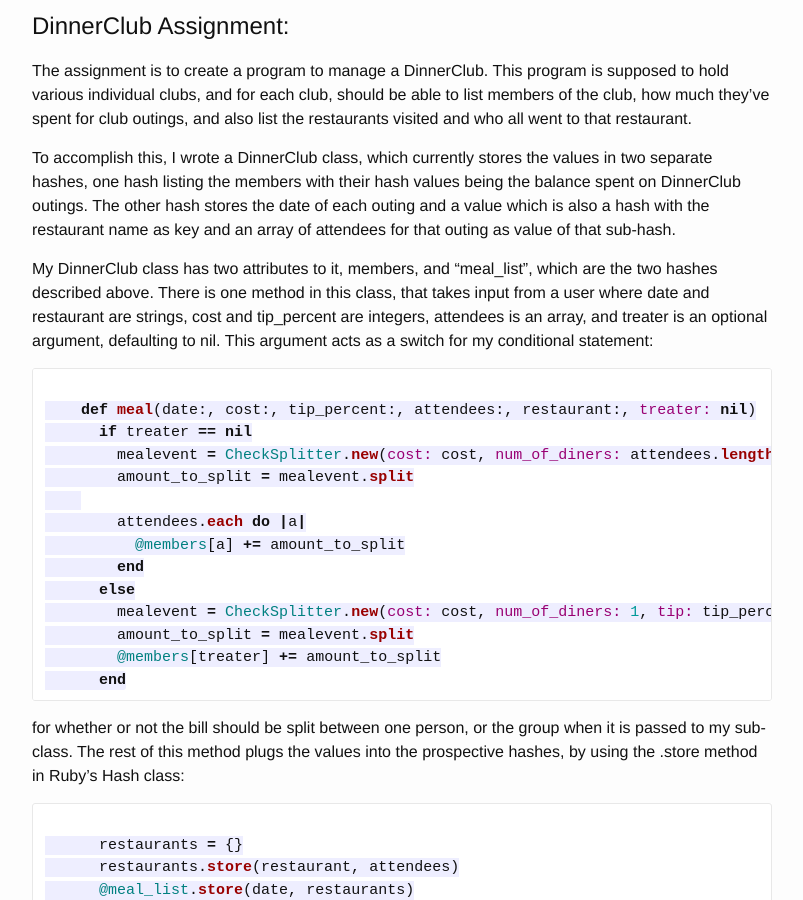
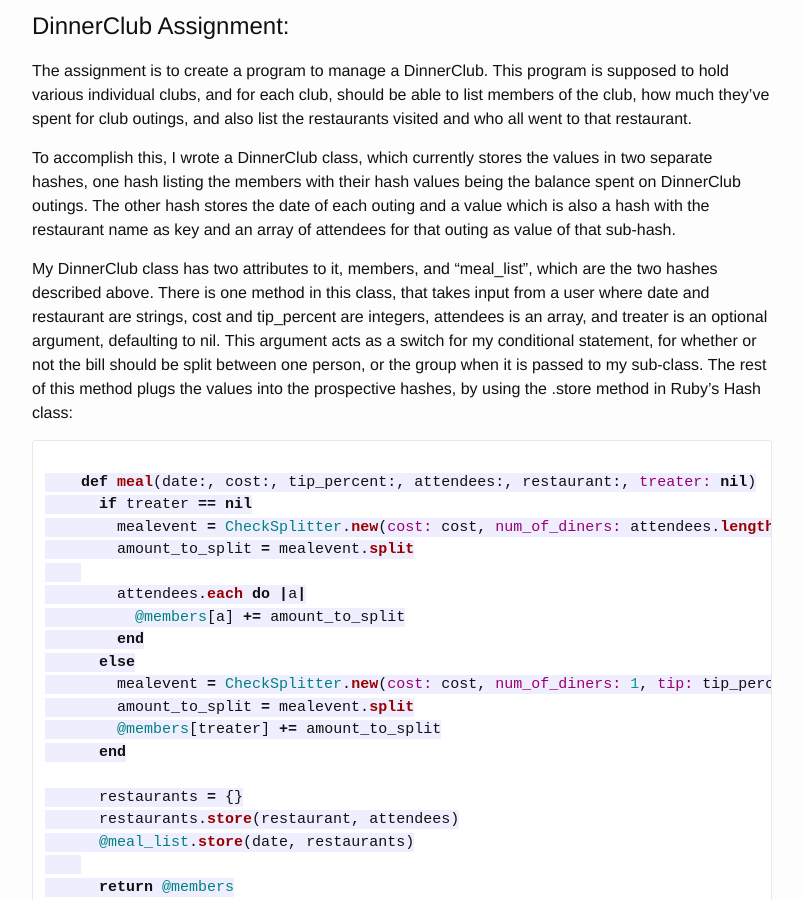
Before and after one commit to alodes999/alodes999, a Jekyll site: the page built from _posts/2015-06-10-dinner-club.markdown, in a window 1280 px wide and 900 px high, scrolled down 192 px. Shown: the whole window, without its empty margins (238-1041 px from the left). Built offline with Jekyll 4.4.1, drawn with Linux system fonts in a browser that asks for light colours; Markdown is read by kramdown in place of the engine named in the settings; part of the change alters nothing that is shown.

Commit message:
One more try, with some new formatting

````diff
--- a/_posts/2015-06-10-dinner-club.markdown
+++ b/_posts/2015-06-10-dinner-club.markdown
@@ -12,7 +12,8 @@ The assignment is to create a program to manage a DinnerClub.  This program is s
 To accomplish this, I wrote a DinnerClub class, which currently stores the values in two separate hashes, one hash listing the members with their hash values being the balance spent on DinnerClub outings.  The other hash stores the date of each outing and a value which is also a hash with the restaurant name as key and an array of attendees for that outing as value of that sub-hash.
 
 My DinnerClub class has two attributes to it, members, and "meal_list", which are the two hashes described above.
-There is one method in this class, that takes input from a user where date and restaurant are strings, cost and tip_percent are integers, attendees is an array, and treater is an optional argument, defaulting to nil.  This argument acts as a switch for my conditional statement:
+There is one method in this class, that takes input from a user where date and restaurant are strings, cost and tip_percent are integers, attendees is an array, and treater is an optional argument, defaulting to nil.  This argument acts as a switch for my conditional statement, for whether or not the bill should be split between one person, or the group when it is passed to my sub-class.  The rest of this method plugs the values into the prospective hashes, by using the .store method in Ruby's Hash class:
+
 ```ruby
 
     def meal(date:, cost:, tip_percent:, attendees:, restaurant:, treater: nil)
@@ -28,12 +29,6 @@ There is one method in this class, that takes input from a user where date and r
         amount_to_split = mealevent.split
         @members[treater] += amount_to_split
       end
-```
-
-for whether or not the bill should be split between one person, or the group when it is passed to my sub-class.  The rest of this method plugs the values into the prospective hashes, by using the .store method in Ruby's Hash class:
-
-
-```ruby
 
       restaurants = {}
       restaurants.store(restaurant, attendees)
````
